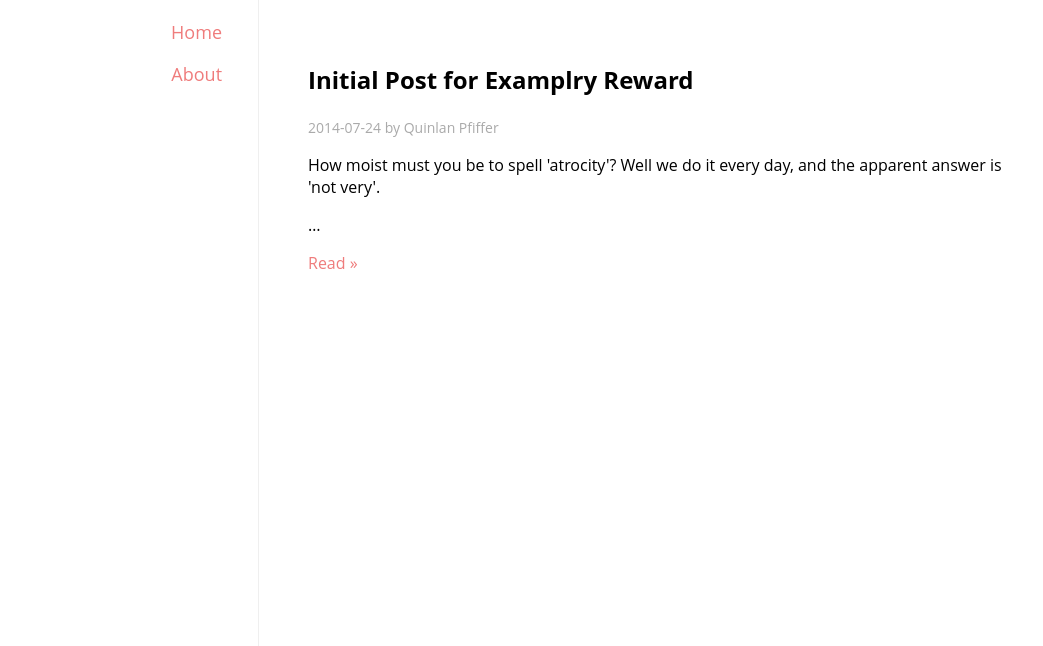
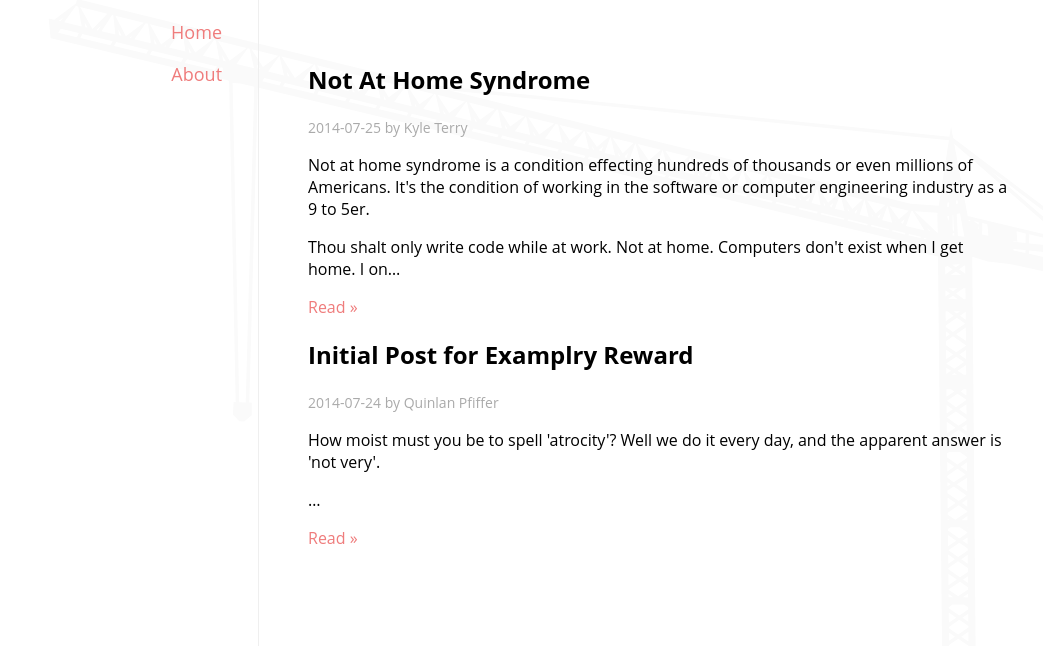
Before and after one commit to infoforcefeed/Software-Development-for-Arsonists, a plain HTML site: page built/index.html in a window 1280 px wide. Shown: the part 154-800 px from the top of the page, without its empty margins (0-1043 px from the left). Drawn offline with Linux system fonts and the light colour scheme.

Commit message:
Added some crane.

```diff
--- a/built/index.html
+++ b/built/index.html
@@ -19,6 +19,7 @@ Proudly generated with GRESHUNKEL, a static site generator for the dead inside.
 
     </head>
     <body>
+        <img id="bg_img" src="/static/img/crane.svg" />
         <div id="side_nav">
             <img src="/static/img/logo.svg" />
             <ul>
@@ -35,7 +36,10 @@ Proudly generated with GRESHUNKEL, a static site generator for the dead inside.
 <p id="subtitle">Words from the disenfranchised.</p>
 <div class="blog_posts">
     <ul>
-<li><div class="content blog_item"><h2 class="post_title">Initial Post for Examplry Reward</h2><p><span class="author_name"> 2014-07-24 by Quinlan Pfiffer</span><!-- <span class="comment_count"><a href="/blog/0001_Initial_post.html#disqus_thread">Comments</a></span> --></p><p>How moist must you be to spell 'atrocity'? Well we do it every day, and the
+<li><div class="content blog_item"><h2 class="post_title">Not At Home Syndrome</h2><p><span class="author_name"> 2014-07-25 by Kyle Terry</span><!-- <span class="comment_count"><a href="/blog/0002_Not_At_Home.html#disqus_thread">Comments</a></span> --></p><p>Not at home syndrome is a condition effecting hundreds of thousands or even
+millions of Americans. It's the condition of working in the software or computer
+engineering industry as a 9 to 5er.</p><p>Thou shalt only write code while at work. Not at home. Computers don't exist
+when I get home. I on&hellip;<p><a href="blog/0002_Not_At_Home.html">Read &raquo;</a></p></div></li><li><div class="content blog_item"><h2 class="post_title">Initial Post for Examplry Reward</h2><p><span class="author_name"> 2014-07-24 by Quinlan Pfiffer</span><!-- <span class="comment_count"><a href="/blog/0001_Initial_post.html#disqus_thread">Comments</a></span> --></p><p>How moist must you be to spell 'atrocity'? Well we do it every day, and the
 apparent answer is 'not very'.</p><p></p>&hellip;<p><a href="blog/0001_Initial_post.html">Read &raquo;</a></p></div></li>    </ul>
 </div>
 
--- a/static/css/main.css
+++ b/static/css/main.css
@@ -4,6 +4,13 @@ html {
 }
 code {
 	white-space: pre-wrap;
+}
+#bg_img {
+	position: fixed;
+	left: 0;
+	top: 0;
+	z-index: -15;
+	height: 1200px;
 }
 a {
 	text-decoration: none;
```
Also changed, not shown: built/about.html (+1 -0 lines), built/blog/0001_Initial_post.html (+1 -0 lines), built/blog/0002_Not_At_Home.html (added, +48 -0 lines), templates/base.html (+1 -0 lines), static/img/crane.svg (added).
